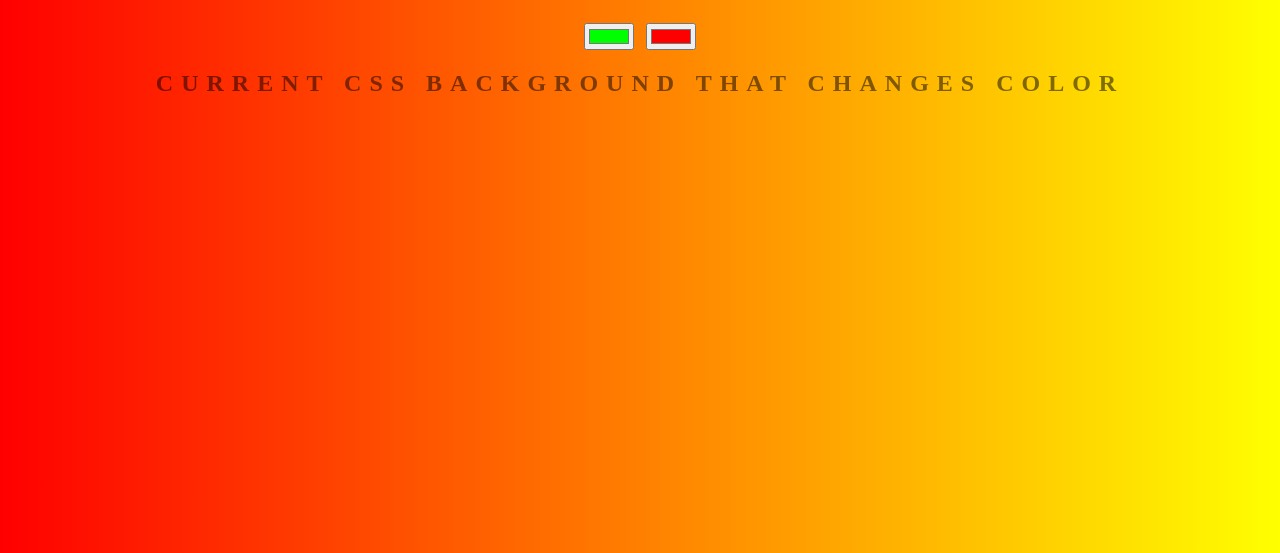
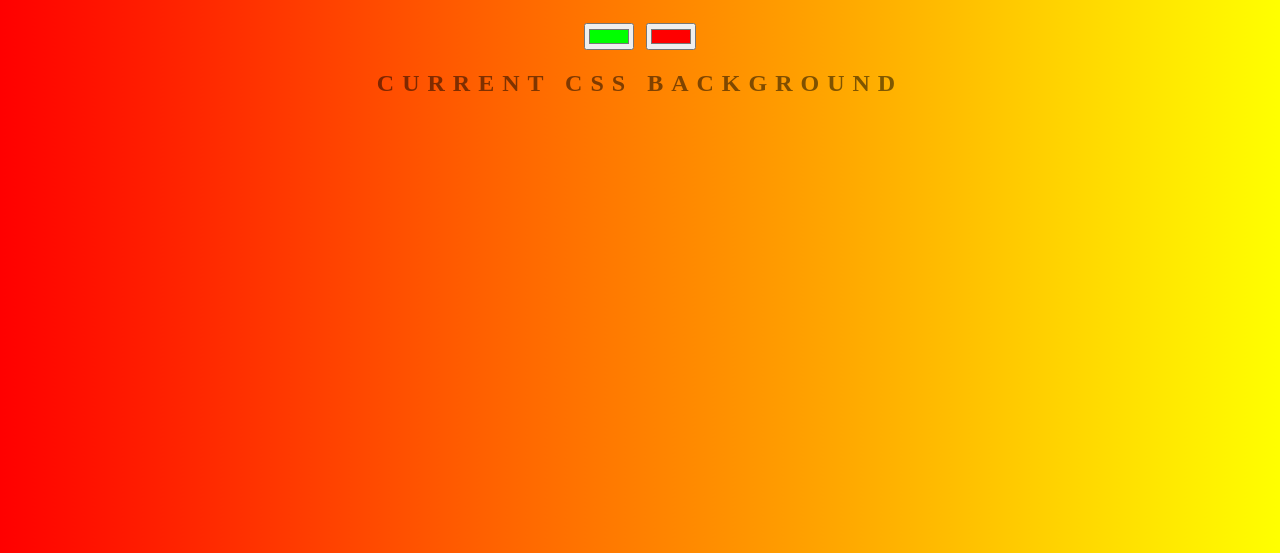
Before and after one commit to FernHerrera11/Fern, a plain HTML site: page index.html in a window 1280 px wide. Shown: the part 247-800 px from the top of the page. Drawn offline with Linux system fonts and the light colour scheme.

Commit message:
Changed back

```diff
--- a/index.html
+++ b/index.html
@@ -8,7 +8,7 @@
 	<h1>Background Generator Title changes</h1>
 	<input class="color1" type="color" name="color1" value="#00ff00">
 	<input class="color2" type="color" name="color2" value="#ff0000">
-	<h2>Current CSS Background That changes color</h2>
+	<h2>Current CSS Background</h2>
 	<h3></h3>
 	<script type="text/javascript" src="script.js"></script>
 </body>
```
